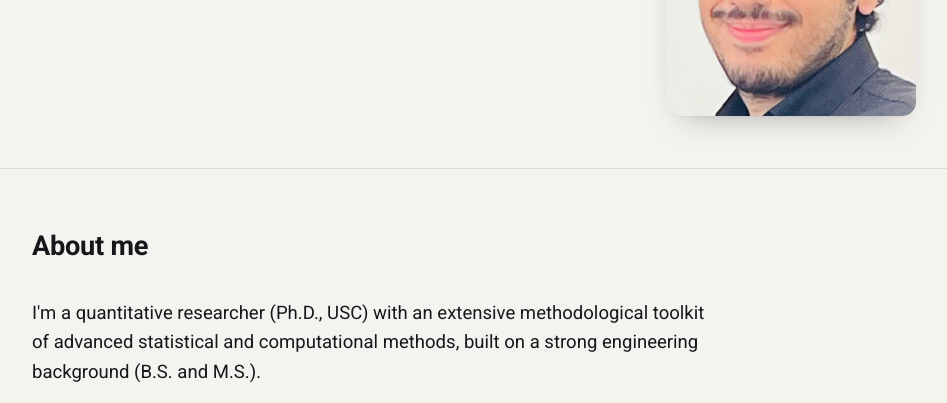
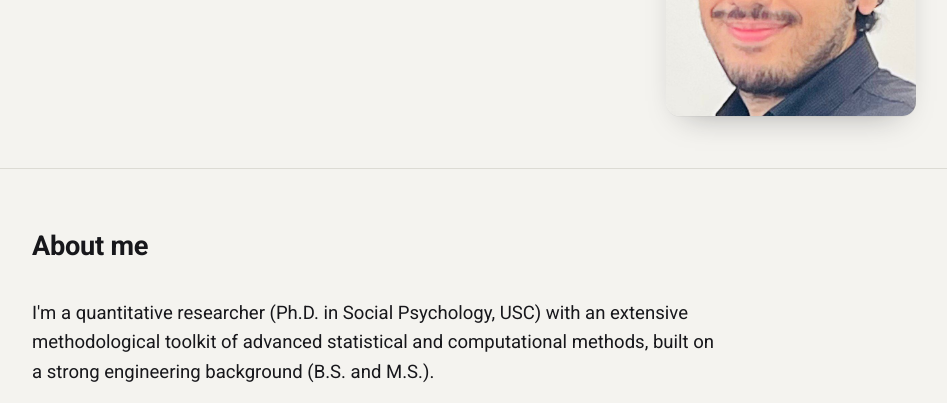
Before and after one commit to ffarrzan/ffarrzan.github.io, a plain HTML site: page index.html in a window 1280 px wide. Shown: the part 370-773 px from the top of the page, without its empty margins (166-1113 px from the left). Drawn offline with Linux system fonts and the light colour scheme.

Commit message:
Update index.html

```diff
--- a/index.html
+++ b/index.html
@@ -280,7 +280,7 @@
     <div class="wrap">
       <div class="sec-head"><h2>About me</h2></div>
       <div class="prose">
-        <p class="lead">I'm a quantitative researcher (Ph.D., USC) with an extensive methodological toolkit of advanced statistical and computational methods, built on a strong engineering background (B.S. and M.S.).</p>
+        <p class="lead">I'm a quantitative researcher (Ph.D. in Social Psychology, USC) with an extensive methodological toolkit of advanced statistical and computational methods, built on a strong engineering background (B.S. and M.S.).</p>
 
         <p class="about-sub">In my academic research I do:</p>
         <ul class="about-lines">
```
